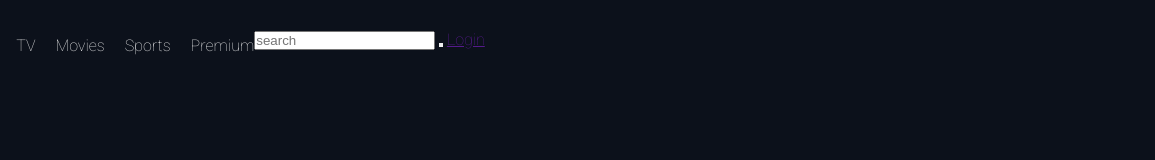
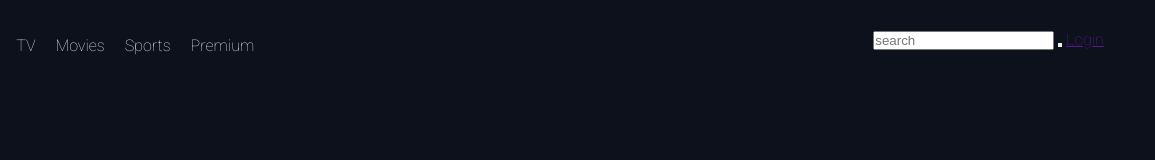
Before and after one commit to Clocermate/Hotstar-Clone, a plain HTML site: page index.html in a window 1280 px wide. Shown: the full height of the page, 125-1280 px from the left. Drawn offline with nearby package versions, Linux system fonts and the light colour scheme.

Commit message:
change  in search

```diff
--- a/style.css
+++ b/style.css
@@ -39,6 +39,6 @@ body{
     opacity: 0.9;
 }
 .right-container{
-    border: none;
-    border-bottom: 20px soli #aaa;
+    display: block;
+    margin-left: auto;
 }
```
